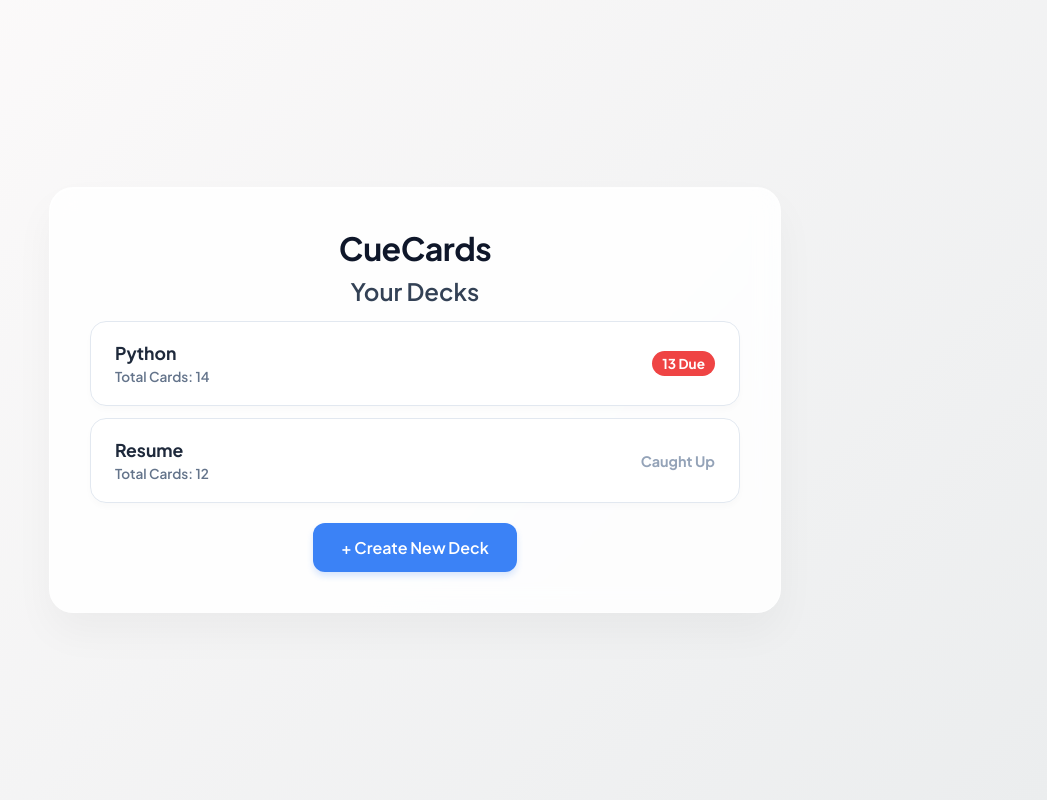
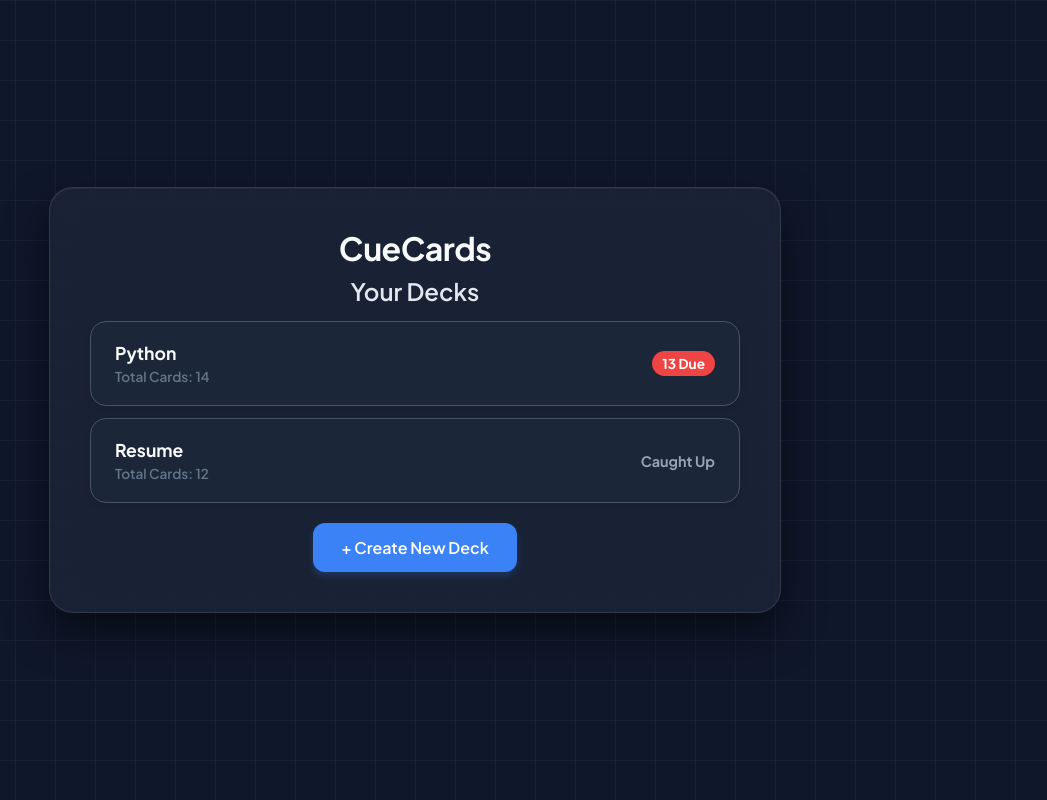
Before and after one commit to yathsingh/CueCards, a Flask app: page / in a window 1280 px wide. Shown: the whole page, without its empty margins (225-1272 px from the left). Run offline with Flask 3, Linux system fonts and the light colour scheme; data comes from the database, SQL or seed files in the repository; both versions use the stored data as it was after the commit.

Commit message:
UPDATED UI

```diff
--- a/static/css/style.css
+++ b/static/css/style.css
@@ -2,8 +2,14 @@
 
 body {
     font-family: 'Plus Jakarta Sans', sans-serif;
-    background: linear-gradient(135deg, #fdfbfb 0%, #ebedee 100%);
-    color: #1e293b;
+    /* --- THE DARK SQUARE NET BACKGROUND --- */
+    background-color: #0f172a; /* Deep slate base */
+    background-image:
+        linear-gradient(rgba(255, 255, 255, 0.04) 1px, transparent 1px),
+        linear-gradient(90deg, rgba(255, 255, 255, 0.04) 1px, transparent 1px);
+    background-size: 40px 40px; /* Size of the grid squares */
+
+    color: #f8fafc;
     margin: 0;
     padding: 0;
     display: flex;
@@ -15,34 +21,38 @@ body {
 .container {
     max-width: 650px;
     width: 90%;
-    background: rgba(255, 255, 255, 0.85);
-    backdrop-filter: blur(12px);
+    /* Dark Glassmorphism effect */
+    background: rgba(30, 41, 59, 0.7);
+    backdrop-filter: blur(16px);
+    -webkit-backdrop-filter: blur(16px);
     padding: 40px;
     border-radius: 24px;
-    box-shadow: 0 20px 40px rgba(0,0,0,0.04), inset 0 1px 0 rgba(255,255,255,0.6);
+    box-shadow: 0 20px 40px rgba(0,0,0,0.5), inset 0 1px 0 rgba(255,255,255,0.05);
     text-align: center;
-    border: 1px solid rgba(255,255,255,0.4);
+    border: 1px solid rgba(255,255,255,0.1);
 }
 
 h1, h2, p { margin-top: 0; }
-h1 { color: #0f172a; margin-bottom: 8px; font-weight: 700; letter-spacing: -0.5px; }
-h2 { color: #334155; font-weight: 600; margin-bottom: 15px;}
-p { color: #64748b; margin-bottom: 25px; }
+h1 { color: #f8fafc; margin-bottom: 8px; font-weight: 700; letter-spacing: -0.5px; }
+h2 { color: #e2e8f0; font-weight: 600; margin-bottom: 15px;}
+p { color: #94a3b8; margin-bottom: 25px; }
 
 /* Inputs */
 input[type="file"], input[type="text"] {
     margin-bottom: 20px;
     padding: 16px;
-    border: 2px dashed #cbd5e1;
+    border: 2px dashed #475569;
     border-radius: 12px;
     width: 100%;
     box-sizing: border-box;
     cursor: pointer;
-    background: #f8fafc;
+    background: rgba(15, 23, 42, 0.5);
+    color: #f8fafc;
     transition: border-color 0.3s;
     font-family: inherit;
 }
 input[type="text"] { border-style: solid; border-width: 1px; font-size: 16px; }
+input[type="text"]::placeholder { color: #64748b; }
 input[type="file"]:hover { border-color: #3b82f6; }
 
 /* --- BUTTON SYSTEM --- */
@@ -66,9 +76,9 @@ button:disabled { opacity: 0.5; cursor: not-allowed; transform: none !important;
 .btn-primary { background-color: #3b82f6; color: white; box-shadow: 0 4px 6px rgba(59, 130, 246, 0.2); }
 .btn-primary:hover:not(:disabled) { background-color: #2563eb; transform: translateY(-2px); box-shadow: 0 6px 12px rgba(59, 130, 246, 0.3); }
 
-/* Secondary (Grey) */
-.btn-secondary { background-color: #e2e8f0; color: #334155; }
-.btn-secondary:hover:not(:disabled) { background-color: #cbd5e1; transform: translateY(-2px); }
+/* Secondary (Dark Grey) */
+.btn-secondary { background-color: #334155; color: #f8fafc; }
+.btn-secondary:hover:not(:disabled) { background-color: #475569; transform: translateY(-2px); }
 
 /* Warning (Orange for Cram Mode) */
 .btn-warning { background-color: #f59e0b; color: white; box-shadow: 0 4px 6px rgba(245, 158, 11, 0.2); }
@@ -81,29 +91,29 @@ button:disabled { opacity: 0.5; cursor: not-allowed; transform: none !important;
 /* Layout Utilities */
 .menu-stack { display: flex; flex-direction: column; gap: 12px; margin-top: 20px; }
 .button-row { display: flex; gap: 10px; justify-content: center; margin-top: 15px;}
-#status, #reviewStatus { margin-top: 20px; font-weight: 600; color: #475569; font-size: 0.95em; }
+#status, #reviewStatus { margin-top: 20px; font-weight: 600; color: #94a3b8; font-size: 0.95em; }
 
 /* --- DASHBOARD DECKS --- */
 .deck-btn {
     display: flex;
     justify-content: space-between;
     align-items: center;
-    background: white;
-    border: 1px solid #e2e8f0;
+    background: rgba(30, 41, 59, 0.8);
+    border: 1px solid #475569;
     border-radius: 16px;
     padding: 20px 24px;
     margin-bottom: 12px;
     width: 100%;
     text-align: left;
-    color: #1e293b;
-    box-shadow: 0 4px 6px rgba(0,0,0,0.02);
+    color: #f8fafc;
+    box-shadow: 0 4px 6px rgba(0,0,0,0.1);
     transition: all 0.3s cubic-bezier(0.34, 1.56, 0.64, 1);
 }
 .deck-btn:hover {
     transform: translateY(-4px) scale(1.02);
-    box-shadow: 0 12px 20px rgba(0,0,0,0.06);
-    border-color: #cbd5e1;
-    background: #ffffff;
+    box-shadow: 0 12px 20px rgba(0,0,0,0.3);
+    border-color: #64748b;
+    background: rgba(51, 65, 85, 0.9);
 }
 .deck-due-badge {
     background: #ef4444; color: white; padding: 4px 10px; border-radius: 20px; font-size: 0.85em; font-weight: 700;
@@ -116,7 +126,7 @@ button:disabled { opacity: 0.5; cursor: not-allowed; transform: none !important;
 .card {
     width: 100%; height: 100%; transition: transform 0.8s cubic-bezier(0.34, 1.56, 0.64, 1);
     transform-style: preserve-3d; cursor: pointer; position: relative; border-radius: 20px;
-    box-shadow: 0 10px 25px rgba(0,0,0,0.08);
+    box-shadow: 0 10px 25px rgba(0,0,0,0.3);
 }
 .card.flipped { transform: rotateY(180deg); }
 .front, .back {
@@ -124,8 +134,9 @@ button:disabled { opacity: 0.5; cursor: not-allowed; transform: none !important;
     display: flex; align-items: center; justify-content: center; padding: 40px;
     box-sizing: border-box; border-radius: 20px; font-size: 1.2em; line-height: 1.6;
 }
-.front { background: white; color: #1e293b; border: 1px solid #e2e8f0; }
-.back { transform: rotateY(180deg); background: #f0f9ff; color: #0369a1; border: 1px solid #bae6fd; }
+/* Dark theme cards */
+.front { background: #1e293b; color: #f8fafc; border: 1px solid #475569; }
+.back { transform: rotateY(180deg); background: #0f172a; color: #38bdf8; border: 1px solid #0284c7; }
 
 /* Animations */
 .slide-out { animation: slideOutLeft 0.4s forwards cubic-bezier(0.4, 0, 0.2, 1); }
@@ -136,7 +147,7 @@ button:disabled { opacity: 0.5; cursor: not-allowed; transform: none !important;
 /* Grading Buttons */
 #gradeButtons { display: flex; flex-wrap: wrap; justify-content: center; gap: 8px; margin-top: 25px; }
 #gradeButtons button {
-    flex: 1 1 30%; background: #f1f5f9; color: #475569; border: 1px solid #cbd5e1;
+    flex: 1 1 30%; background: #334155; color: #f8fafc; border: 1px solid #475569;
     font-size: 14px; box-shadow: none; padding: 12px;
 }
-#gradeButtons button:hover { background: #e2e8f0; transform: translateY(-2px); }
+#gradeButtons button:hover { background: #475569; transform: translateY(-2px); }
```
Also changed, not shown: database/flashcards.db, 1 other file.
